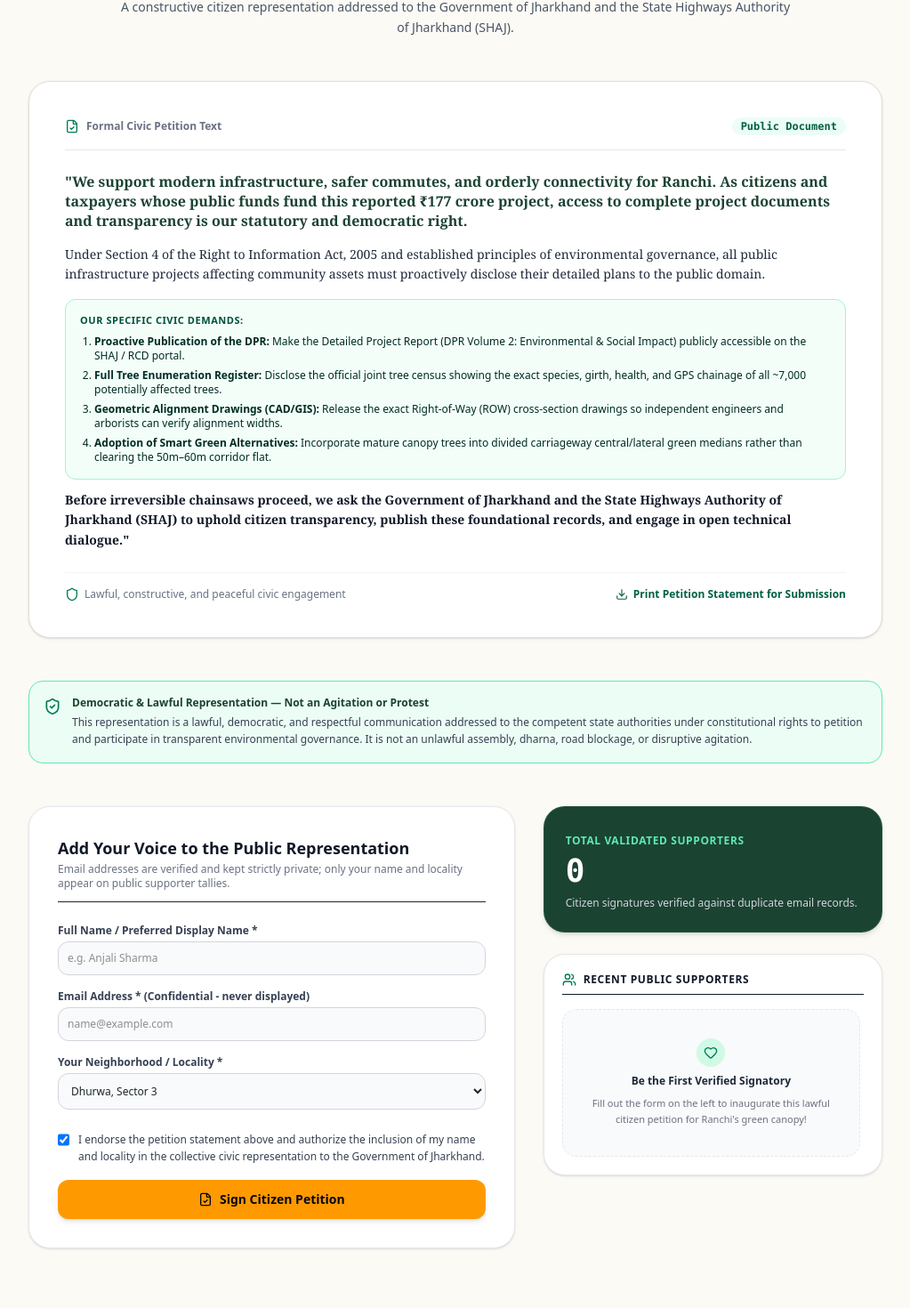
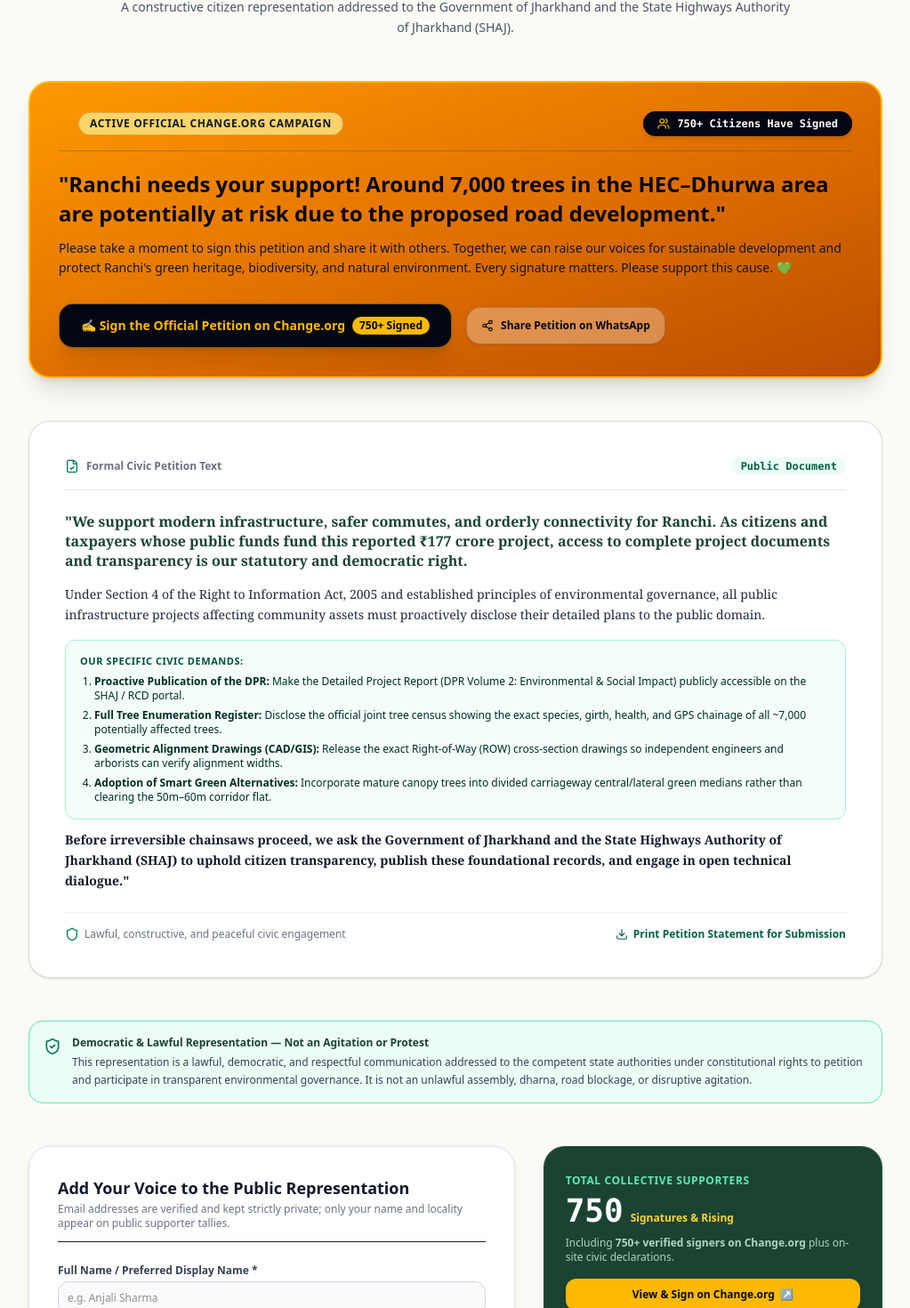
Before and after one commit to GauravSinhaa/save-dhurwa-trees, a Next.js app: page /petition in a window 1280 px wide. Shown: the part 273-1743 px from the top of the page at 89% size, without its empty margins (128-1151 px from the left). Built offline with nearby package versions, Linux system fonts and the light colour scheme.

Commit message:
feat: Integrate official Change.org petition (750+ signatures) across dashboard and petition pages

```diff
--- a/src/app/page.tsx
+++ b/src/app/page.tsx
@@ -264,27 +264,40 @@ export default function HomePage() {
           </div>
 
           {/* Box 2: Sign Public Petition */}
-          <div className="bg-[#fcfbf7] p-8 rounded-3xl border border-amber-300/80 shadow-sm flex flex-col justify-between space-y-6">
+          <div className="bg-[#fcfbf7] p-8 rounded-3xl border-2 border-amber-400 shadow-md flex flex-col justify-between space-y-6">
             <div className="space-y-3">
+              <div className="flex items-center justify-between">
                 <div className="w-12 h-12 rounded-xl bg-amber-100 text-amber-800 flex items-center justify-center">
                   <FileCheck className="w-6 h-6" />
+                </div>
+                <span className="text-xs font-black bg-amber-500 text-gray-950 px-3 py-1 rounded-full uppercase tracking-wider animate-pulse">
+                  750+ Signed
+                </span>
               </div>
               <h3 className="text-xl font-bold text-gray-900">
                 Sign the Citizen Petition for Smarter Planning
               </h3>
-              <p className="text-xs sm:text-sm text-gray-600 leading-relaxed">
-                Join fellow Ranchi residents in calling upon the road authorities to disclose
-                tree surveys, conduct transparent public consultations, and protect mature
-                trees before irreversible cutting occurs.
+              <p className="text-xs sm:text-sm text-gray-700 leading-relaxed">
+                &quot;Around 7,000 trees in the HEC–Dhurwa area are potentially at risk due to the proposed road development. Join over 750 citizens on Change.org calling upon road authorities to conduct transparent consultations and protect mature trees.&quot;
               </p>
             </div>
+            <div className="space-y-2">
+              <a
+                href="https://c.org/sTJg4xx2Vz"
+                target="_blank"
+                rel="noopener noreferrer"
+                className="inline-flex items-center justify-between w-full px-5 py-3 rounded-xl bg-amber-500 hover:bg-amber-600 text-gray-950 font-black text-xs transition-colors shadow-sm"
+              >
+                <span>✍️ Sign on Change.org (750+ Signatures)</span>
+                <ArrowRight className="w-4 h-4" />
+              </a>
               <Link
                 href="/petition"
-              className="inline-flex items-center justify-between px-5 py-3 rounded-xl bg-amber-500 hover:bg-amber-600 text-gray-950 font-bold text-xs transition-colors"
+                className="inline-flex items-center justify-center w-full text-xs font-semibold text-gray-600 hover:text-gray-900 py-1"
               >
-              <span>Add Your Name to the Petition</span>
-              <ArrowRight className="w-4 h-4" />
+                <span>Read Full Petition &amp; Civic Registry</span>
               </Link>
+            </div>
           </div>
         </div>
       </section>
--- a/src/app/petition/page.tsx
+++ b/src/app/petition/page.tsx
@@ -129,6 +129,53 @@ export default function PublicPetitionPage() {
           A constructive citizen representation addressed to the Government of Jharkhand
           and the State Highways Authority of Jharkhand (SHAJ).
         </p>
+      </div>
+
+      {/* Featured Live Change.org Petition Hero Banner (750+ Signatures) */}
+      <div className="bg-gradient-to-br from-amber-500 via-amber-600 to-amber-700 text-gray-950 p-6 sm:p-8 rounded-3xl shadow-xl border-2 border-amber-400 space-y-5">
+        <div className="flex flex-col sm:flex-row sm:items-center justify-between gap-4 border-b border-gray-950/20 pb-4">
+          <div className="flex items-center gap-2.5">
+            <span className="w-3 h-3 rounded-full bg-red-600 animate-ping"></span>
+            <span className="text-xs font-black uppercase tracking-wider text-gray-900 bg-amber-200/80 px-3 py-1 rounded-full border border-amber-800/30">
+              Active Official Change.org Campaign
+            </span>
+          </div>
+          <div className="inline-flex items-center gap-2 bg-gray-950 text-white px-4 py-1.5 rounded-full text-xs font-mono font-bold shadow-md self-start sm:self-auto">
+            <Users className="w-3.5 h-3.5 text-amber-400" />
+            <span>750+ Citizens Have Signed</span>
+          </div>
+        </div>
+
+        <div className="space-y-3">
+          <h2 className="text-xl sm:text-2xl font-black text-gray-950 leading-snug">
+            &quot;Ranchi needs your support! Around 7,000 trees in the HEC–Dhurwa area are potentially at risk due to the proposed road development.&quot;
+          </h2>
+          <p className="text-xs sm:text-sm text-gray-900 leading-relaxed font-medium">
+            Please take a moment to sign this petition and share it with others. Together, we can raise our voices for sustainable development and protect Ranchi&apos;s green heritage, biodiversity, and natural environment. Every signature matters. Please support this cause. 💚
+          </p>
+        </div>
+
+        <div className="pt-2 flex flex-wrap items-center gap-4">
+          <a
+            href="https://c.org/sTJg4xx2Vz"
+            target="_blank"
+            rel="noopener noreferrer"
+            className="inline-flex items-center gap-2 px-6 py-3.5 rounded-2xl bg-gray-950 hover:bg-gray-900 text-amber-400 font-extrabold text-sm transition-all shadow-xl hover:shadow-2xl hover:scale-105 border border-amber-400/50"
+          >
+            <span>✍️ Sign the Official Petition on Change.org</span>
+            <span className="text-xs bg-amber-400 text-gray-950 px-2 py-0.5 rounded-full font-black">750+ Signed</span>
+          </a>
+
+          <a
+            href="https://api.whatsapp.com/send?text=Ranchi%20needs%20your%20support!%20Around%207%2C000%20trees%20in%20the%20HEC%E2%80%93Dhurwa%20area%20are%20potentially%20at%20risk%20due%20to%20the%20proposed%20road%20development.%20%0A%0A%E2%9C%8D%EF%B8%8F%20Sign%20the%20petition%20(750%2B%20signed)%3A%20https%3A%2F%2Fc.org%2FsTJg4xx2Vz%20%0A%0ATogether%2C%20we%20can%20raise%20our%20voices%20for%20sustainable%20development%20and%20protect%20Ranchi%27s%20green%20heritage%2C%20biodiversity%20and%20natural%20environment.%20Every%20signature%20matters.%20Please%20support%20this%20cause.%20%F0%9F%92%9A"
+            target="_blank"
+            rel="noopener noreferrer"
+            className="inline-flex items-center gap-2 px-4 py-3 rounded-2xl bg-white/30 hover:bg-white/40 text-gray-950 font-bold text-xs backdrop-blur-md transition-all border border-gray-950/20 shadow-sm"
+          >
+            <Share2 className="w-3.5 h-3.5" />
+            <span>Share Petition on WhatsApp</span>
+          </a>
+        </div>
       </div>
 
       {/* Main Petition Text Card */}
@@ -326,16 +373,29 @@ export default function PublicPetitionPage() {
         {/* Right: Live Supporter Counter & Feed */}
         <div className="lg:col-span-5 space-y-6">
           {/* Counter card */}
-          <div className="bg-[#1b4332] text-white p-6 rounded-3xl shadow-md border border-[#2d6a4f]/50">
-            <span className="text-xs uppercase font-bold text-emerald-300 tracking-wider">
-              Total Validated Supporters
-            </span>
-            <div className="text-4xl font-extrabold font-mono mt-1 text-white">
-              {totalCount}
+          <div className="bg-[#1b4332] text-white p-6 rounded-3xl shadow-md border border-[#2d6a4f]/50 space-y-4">
+            <div>
+              <span className="text-xs uppercase font-bold text-emerald-300 tracking-wider">
+                Total Collective Supporters
+              </span>
+              <div className="text-4xl font-extrabold font-mono mt-1 text-white flex items-baseline gap-2">
+                <span>{(750 + totalCount).toLocaleString()}</span>
+                <span className="text-xs text-amber-300 font-sans font-bold">Signatures &amp; Rising</span>
+              </div>
+              <p className="text-xs text-emerald-100/80 mt-2">
+                Including <strong>750+ verified signers on Change.org</strong> plus on-site civic declarations.
+              </p>
             </div>
-            <p className="text-xs text-gray-300 mt-2">
-              Citizen signatures verified against duplicate email records.
-            </p>
+
+            <a
+              href="https://c.org/sTJg4xx2Vz"
+              target="_blank"
+              rel="noopener noreferrer"
+              className="w-full py-2.5 px-4 rounded-xl bg-amber-400 hover:bg-amber-300 text-gray-950 font-extrabold text-xs transition-colors flex items-center justify-center gap-1.5 shadow-md"
+            >
+              <span>View &amp; Sign on Change.org</span>
+              <span>↗</span>
+            </a>
           </div>
 
           {/* Recent Supporters List */}
--- a/src/components/dashboard/RanchiActionSection.tsx
+++ b/src/components/dashboard/RanchiActionSection.tsx
@@ -80,13 +80,16 @@ Platform URL: https://savedhurwatrees.org/dashboard
   };
 
   const shareText = encodeURIComponent(
-    `🚨 Save Ranchi — Save Our Trees!
-Over 34,000 mature heritage trees have been cut in Ranchi since 2019, causing city AQI to spike by 66% (CPCB records).
+    `🚨 Ranchi needs your support!
+Around 7,000 trees in the HEC–Dhurwa area are potentially at risk due to the proposed road development. Please take a moment to sign this petition and share it with others.
 
-From Morabadi to HEC, Kanke to Harmu, check your area's loss on the interactive citywide dashboard:
+✍️ Sign the petition (750+ citizens already signed):
+https://c.org/sTJg4xx2Vz
+
+Explore the Citywide Tree & AQI Evidence Dashboard:
 https://savedhurwatrees.org/dashboard
 
-Sign the citizen petition and report tree cutting in your locality now!`
+Together, we can raise our voices for sustainable development and protect Ranchi's green heritage, biodiversity and natural environment. Every signature matters. Please support this cause. 💚`
   );
 
   const whatsappUrl = `https://api.whatsapp.com/send?text=${shareText}`;
@@ -109,23 +112,38 @@ Sign the citizen petition and report tree cutting in your locality now!`
       {/* 5 Action Cards */}
       <div className="grid grid-cols-1 md:grid-cols-2 lg:grid-cols-3 gap-6 pt-4">
         {/* Card 1: Sign Petition */}
-        <div className="bg-white p-6 rounded-2xl border border-amber-300 shadow-sm flex flex-col justify-between space-y-4 hover:shadow-md transition-all group">
+        <div className="bg-gradient-to-br from-amber-50 to-amber-100/70 p-6 rounded-2xl border-2 border-amber-400 shadow-md flex flex-col justify-between space-y-4 hover:shadow-lg transition-all group">
           <div className="space-y-2.5">
-            <div className="w-12 h-12 rounded-xl bg-amber-100 text-amber-900 flex items-center justify-center group-hover:scale-105 transition-transform">
-              <FileCheck className="w-6 h-6 text-amber-700" />
+            <div className="flex items-center justify-between">
+              <div className="w-12 h-12 rounded-xl bg-amber-200 text-amber-950 flex items-center justify-center group-hover:scale-105 transition-transform">
+                <FileCheck className="w-6 h-6 text-amber-900" />
+              </div>
+              <span className="text-[10px] font-black uppercase tracking-wider bg-amber-500 text-gray-950 px-2.5 py-1 rounded-full shadow-sm animate-pulse">
+                750+ Signed
+              </span>
             </div>
-            <h3 className="font-bold text-lg text-gray-900">1. Sign the Citizen Petition</h3>
-            <p className="text-xs text-gray-600 leading-relaxed">
-              Join thousands of Ranchi residents calling for transparent public consultations, alignment revisions, and tree-sparing roadway design.
+            <h3 className="font-extrabold text-lg text-gray-950">1. Sign the Citizen Petition</h3>
+            <p className="text-xs text-gray-800 leading-relaxed">
+              &quot;Around 7,000 trees in the HEC–Dhurwa area are potentially at risk. Together, we can protect Ranchi&apos;s green heritage and biodiversity.&quot;
             </p>
           </div>
-          <Link
-            href="/petition"
-            className="inline-flex items-center justify-between px-4 py-2.5 rounded-xl bg-amber-500 hover:bg-amber-600 text-gray-950 font-bold text-xs transition-colors shadow-sm"
-          >
-            <span>Add Your Signature Online</span>
-            <ArrowRight className="w-4 h-4" />
-          </Link>
+          <div className="space-y-2 pt-2">
+            <a
+              href="https://c.org/sTJg4xx2Vz"
+              target="_blank"
+              rel="noopener noreferrer"
+              className="inline-flex items-center justify-between w-full px-4 py-2.5 rounded-xl bg-gray-950 hover:bg-gray-900 text-amber-400 font-extrabold text-xs transition-colors shadow-sm"
+            >
+              <span>✍️ Sign on Change.org (750+ Signed)</span>
+              <span>↗</span>
+            </a>
+            <Link
+              href="/petition"
+              className="inline-flex items-center justify-center w-full px-4 py-1.5 rounded-lg text-gray-700 hover:text-gray-950 font-semibold text-[11px] transition-colors"
+            >
+              <span>Read Full Statutory Demands</span>
+            </Link>
+          </div>
         </div>
 
         {/* Card 2: Report Tree Cutting */}
```
Also changed, not shown: src/components/dashboard/RanchiHECCaseStudy.tsx (+14 -2 lines). Lines whose indentation alone changed are shown as unchanged.
